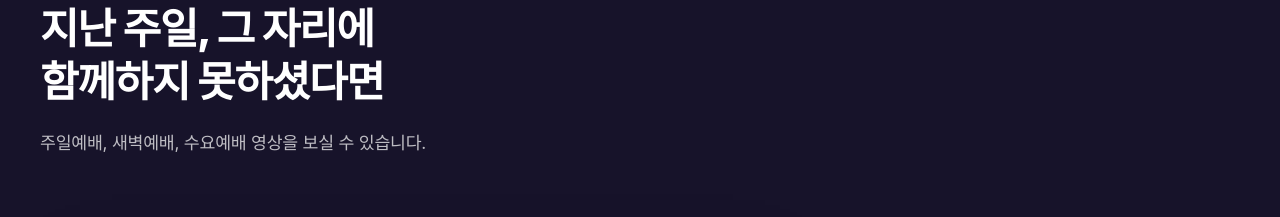
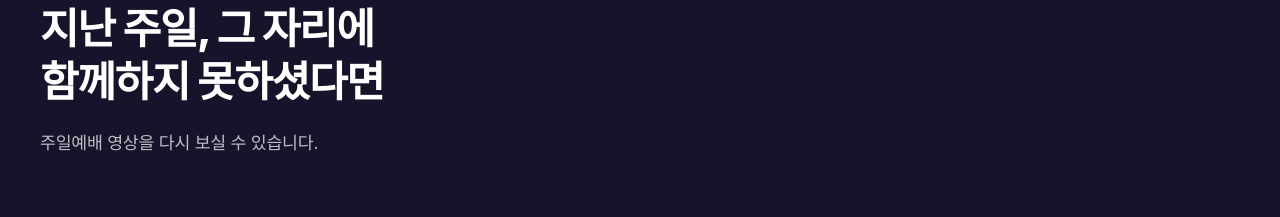
Before and after one commit to jinjisax/churchlike-church, a plain HTML site: page index.html in a window 1280 px wide. Shown: the part 980-1197 px from the top of the page. Drawn offline with Linux system fonts and the light colour scheme; grey boxes are pictures that could not be loaded; a web font is replaced by a local one.

Commit message:
Add files via upload

```diff
--- a/index.html
+++ b/index.html
@@ -76,7 +76,7 @@
     <div class="section-head" data-reveal>
       <span class="eyebrow">Sermon · 말씀</span>
       <h2 class="h2">지난 주일, 그 자리에<br>함께하지 못하셨다면</h2>
-      <p class="lead">주일예배, 새벽예배, 수요예배 영상을 보실 수 있습니다.</p>
+      <p class="lead">주일예배 영상을 다시 보실 수 있습니다.</p>
     </div>
 
     <div class="ytstage" data-reveal>
```
Also changed, not shown: worship.html (+1 -1 lines).
